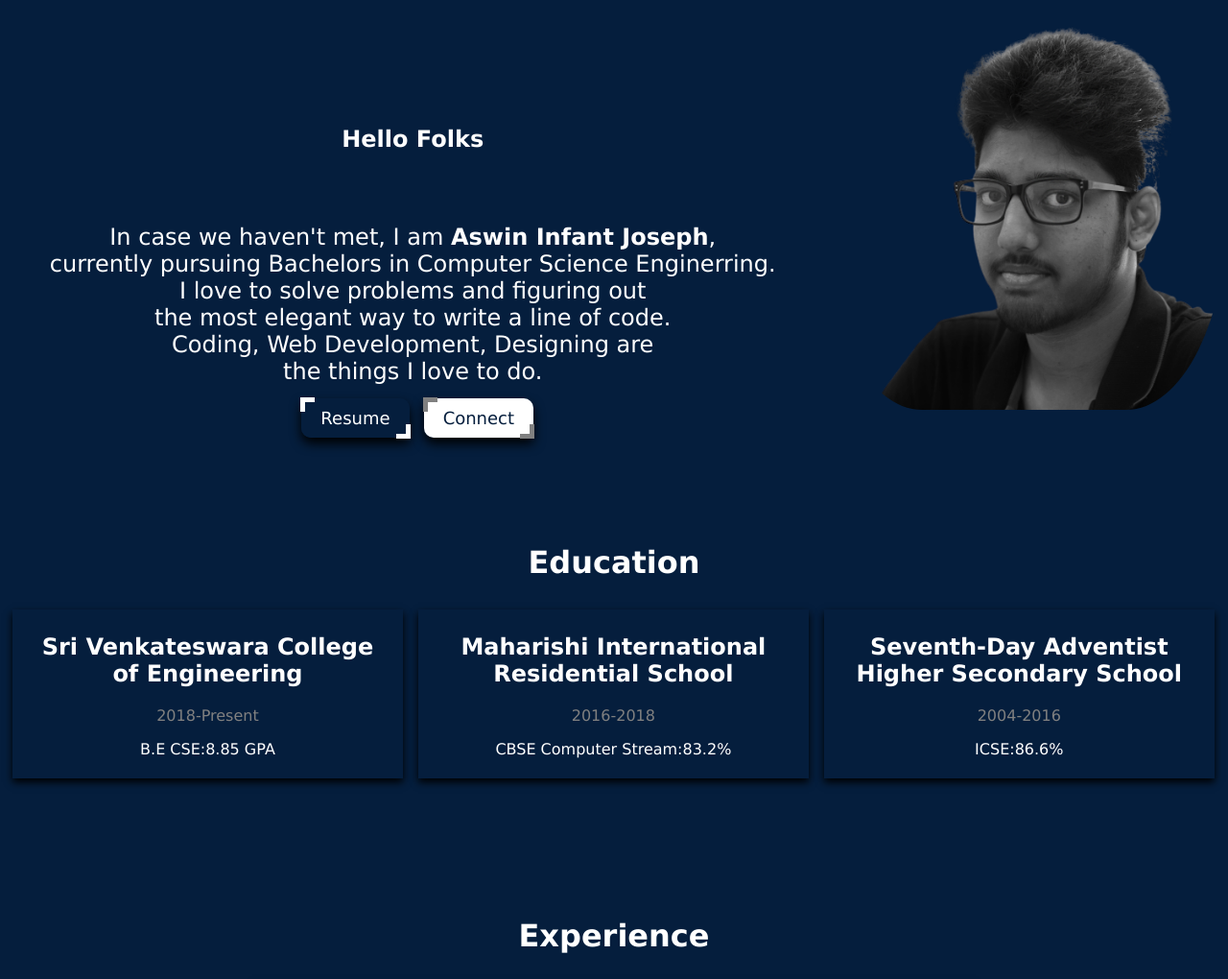
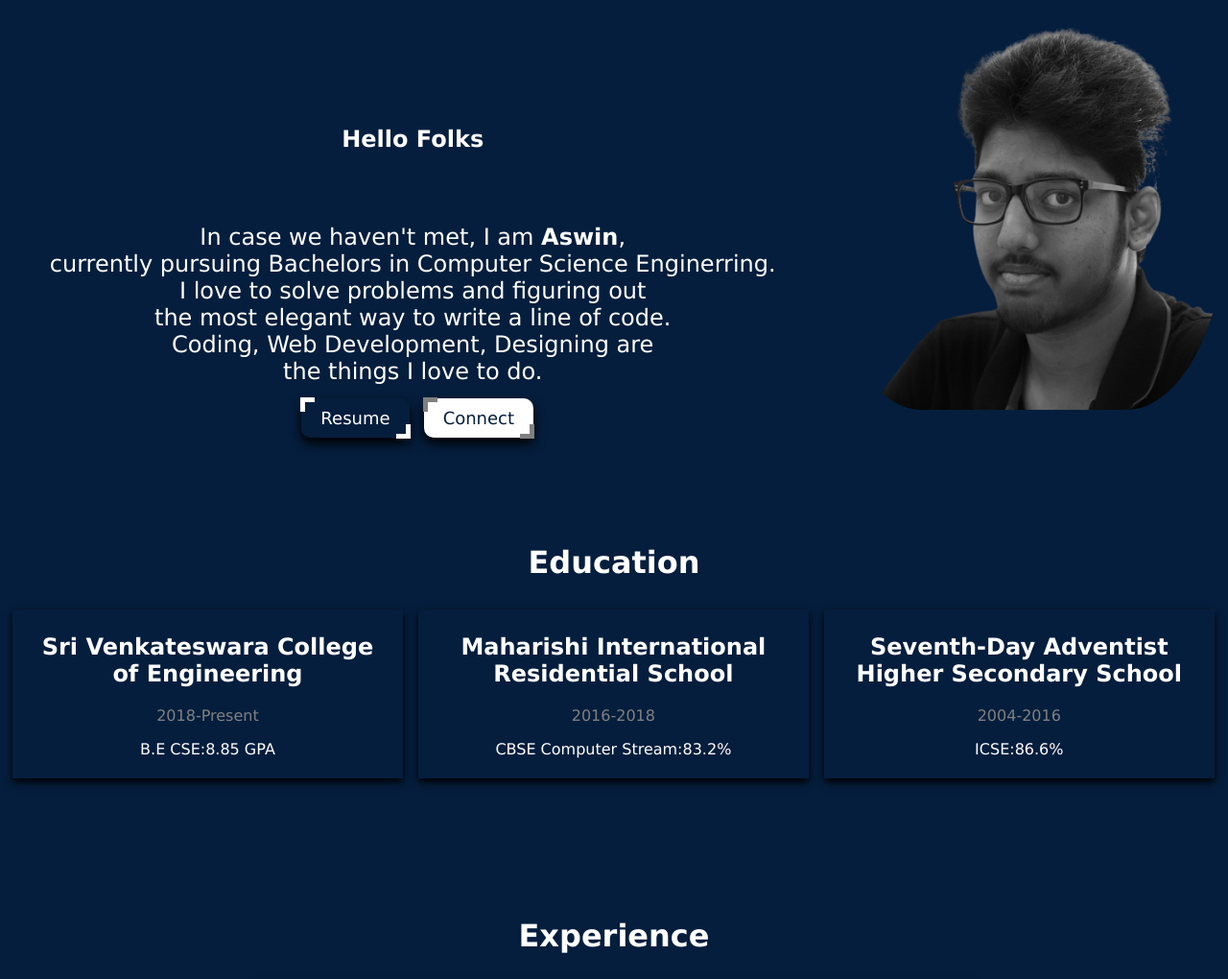
Before and after one commit to alwin-ya/alwin-ya.github.io, a plain HTML site: page index.html in a window 1280 px wide. Shown: the part 1023-2043 px from the top of the page at 96% size. Drawn offline with Linux system fonts and the light colour scheme.

Commit message:
Update index.html

```diff
--- a/index.html
+++ b/index.html
@@ -1017,7 +1017,7 @@ box-shadow:0 0 40px #818181;
 	</div>
   <div class="abtme reveal">
 		 <h2><br>Hello Folks</h2>
-		 <p>In case we haven't met, I am <strong>Aswin Infant Joseph</strong>,<br>currently pursuing Bachelors in Computer Science Enginerring.<br>I love to solve problems and figuring out <br>the most elegant way to write a line of code.<br>Coding, Web Development, Designing are <br>the things I love to do.</p>
+		 <p>In case we haven't met, I am <strong>Aswin</strong>,<br>currently pursuing Bachelors in Computer Science Enginerring.<br>I love to solve problems and figuring out <br>the most elegant way to write a line of code.<br>Coding, Web Development, Designing are <br>the things I love to do.</p>
 		</div>
 
       <a href="resume.pdf" target="_blank" ><span class="btn ">Resume</span></a>
```
